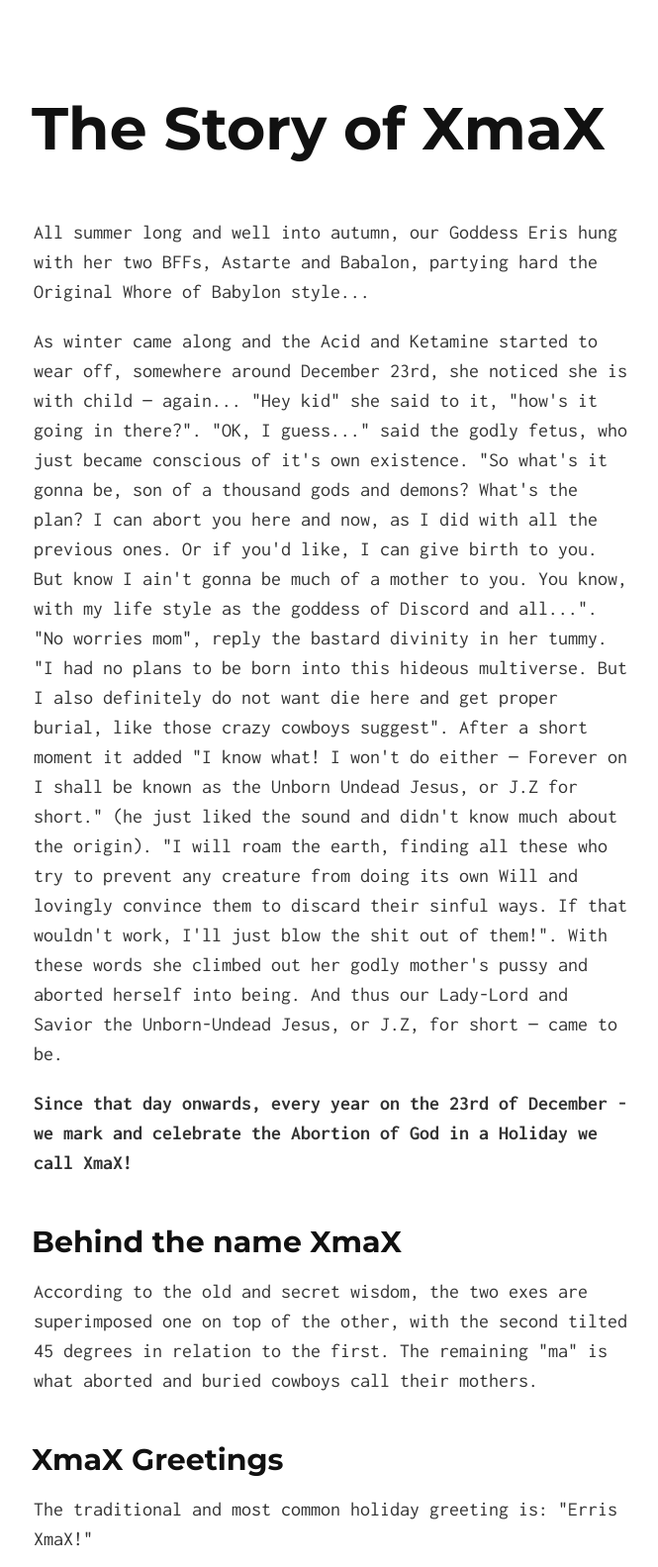
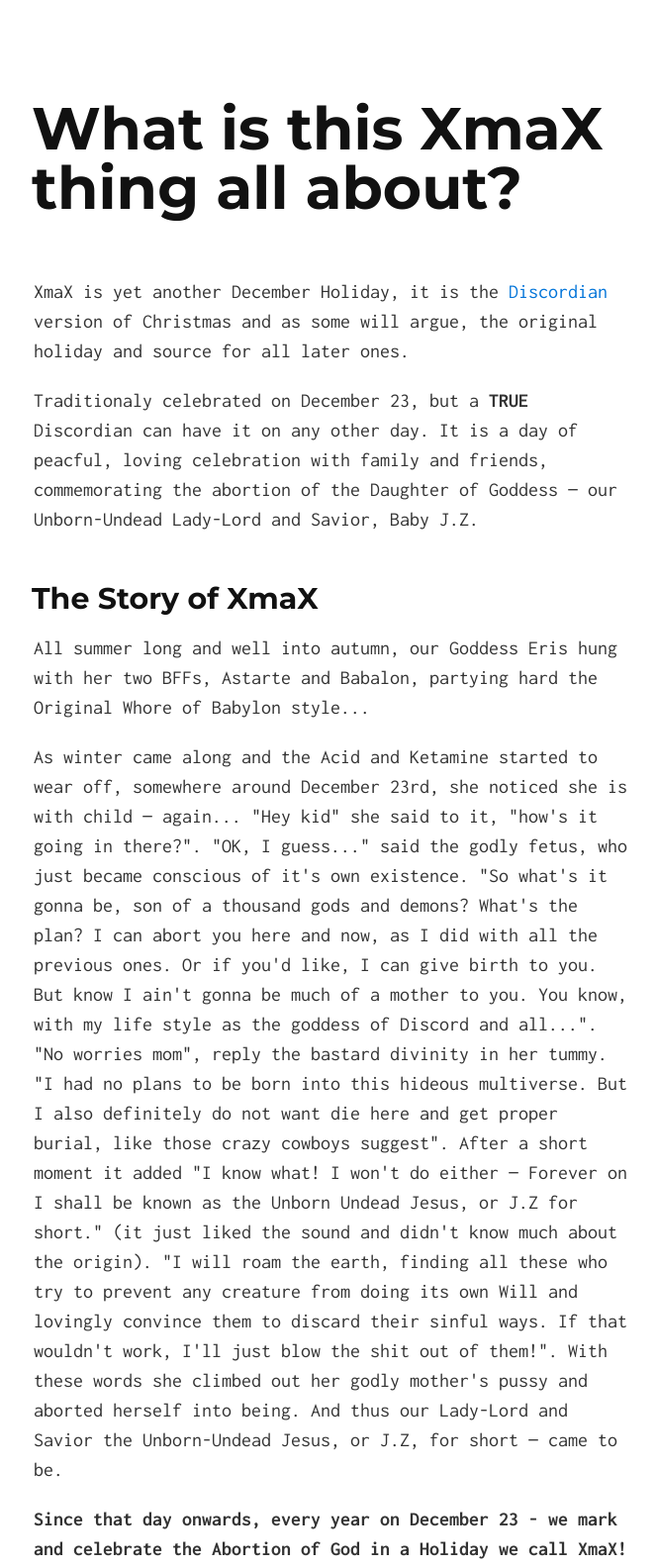
Before and after one commit to discordian-xmax/-discordian-xmax.github.io, a plain HTML site: page index.html in a window 1280 px wide. Shown: the top 1583 px of the page at 99% size, without its empty margins (306-971 px from the left). Drawn offline with Linux system fonts and the light colour scheme.

Commit message:
Update index.html

```diff
--- a/index.html
+++ b/index.html
@@ -18,13 +18,17 @@
 </head>
 <body>
   <div class="container">
-    <h1><a id="story-of-xmax" href="./">The Story of XmaX</a></h1>
+    <h1 id="what-is-xmax">What is this XmaX thing all about?</h1>
+      <p>XmaX is yet another December Holiday, it is the <a href="https://en.wikipedia.org/wiki/Discordianism">Discordian</a> version of Christmas and as some will argue, the original holiday and source for all later ones.</p>
+    <p>Traditionaly celebrated on December 23, but a <strong>TRUE</strong> Discordian can have it on any other day. It is a day of peacful, loving celebration with family and friends, commemorating the abortion of the Daughter of Goddess — our Unborn-Undead Lady-Lord and Savior, Baby J.Z.</p>
+
+    <h2 id="story-of-xmax">The Story of XmaX</h2>
 
       <p>All summer long and well into autumn, our Goddess Eris hung with her two BFFs, Astarte and Babalon, partying hard the Original Whore of Babylon style...</p>
 
-      <p>As winter came along and the Acid and Ketamine started to wear off, somewhere around December 23rd, she noticed she is with child — again... "Hey kid" she said to it, "how's it going in there?". "OK, I guess..." said the godly fetus, who just became conscious of it's own existence. "So what's it gonna be, son of a thousand gods and demons? What's the plan? I can abort you here and now, as I did with all the previous ones. Or if you'd like, I can give birth to you. But know I ain't gonna be much of a mother to you. You know, with my life style as the goddess of Discord and all...". "No worries mom", reply the bastard divinity in her tummy. "I had no plans to be born into this hideous multiverse. But I also definitely do not want die here and get proper burial, like those crazy cowboys suggest". After a short moment it added "I know what! I won't do either — Forever on I shall be known as the Unborn Undead Jesus, or J.Z for short." (he just liked the sound and didn't know much about the origin). "I will roam the earth, finding all these who try to prevent any creature from doing its own Will and lovingly convince them to discard their sinful ways. If that wouldn't work, I'll just blow the shit out of them!". With these words she climbed out her godly mother's pussy and aborted herself into being. And thus our Lady-Lord and Savior the Unborn-Undead Jesus, or J.Z, for short — came to be.</p>
+      <p>As winter came along and the Acid and Ketamine started to wear off, somewhere around December 23rd, she noticed she is with child — again... "Hey kid" she said to it, "how's it going in there?". "OK, I guess..." said the godly fetus, who just became conscious of it's own existence. "So what's it gonna be, son of a thousand gods and demons? What's the plan? I can abort you here and now, as I did with all the previous ones. Or if you'd like, I can give birth to you. But know I ain't gonna be much of a mother to you. You know, with my life style as the goddess of Discord and all...". "No worries mom", reply the bastard divinity in her tummy. "I had no plans to be born into this hideous multiverse. But I also definitely do not want die here and get proper burial, like those crazy cowboys suggest". After a short moment it added "I know what! I won't do either — Forever on I shall be known as the Unborn Undead Jesus, or J.Z for short." (it just liked the sound and didn't know much about the origin). "I will roam the earth, finding all these who try to prevent any creature from doing its own Will and lovingly convince them to discard their sinful ways. If that wouldn't work, I'll just blow the shit out of them!". With these words she climbed out her godly mother's pussy and aborted herself into being. And thus our Lady-Lord and Savior the Unborn-Undead Jesus, or J.Z, for short — came to be.</p>
 
-      <p><strong>Since that day onwards, every year on the 23rd of December - we mark and celebrate the Abortion of God in a Holiday we call XmaX!</strong></p>
+      <p><strong>Since that day onwards, every year on December 23 - we mark and celebrate the Abortion of God in a Holiday we call XmaX!</strong></p>
 
     <h2 id="behind-the-name">Behind the name XmaX</h2>
 
```
